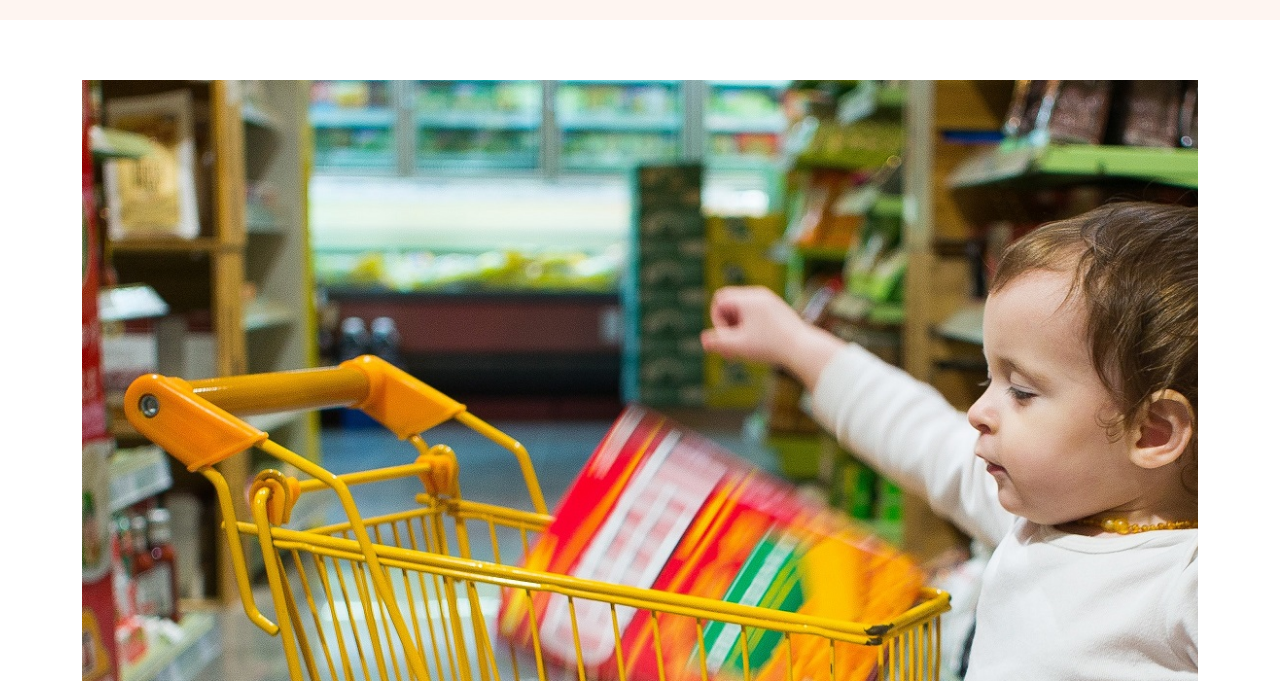
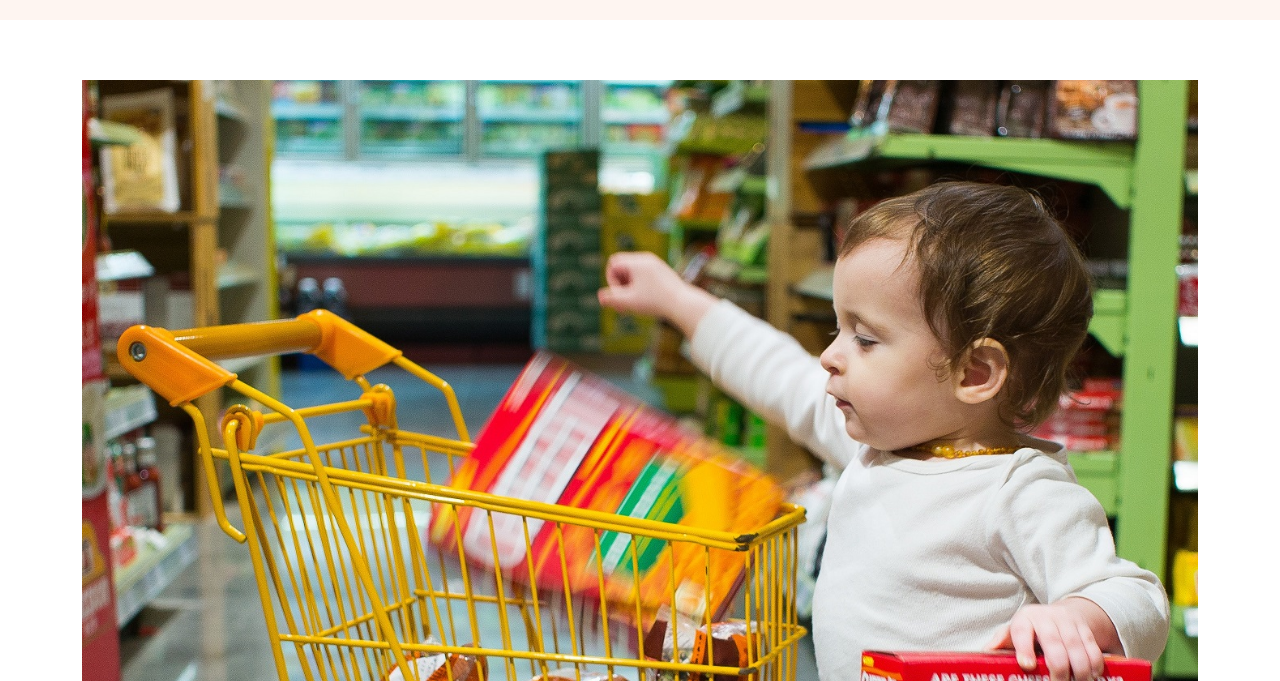
Before and after one commit to glushangks/instabill.github.io, a plain HTML site: page portfolio-details.html in a window 1280 px wide. Shown: the part 119-800 px from the top of the page. Drawn offline with nearby package versions, Linux system fonts and the light colour scheme.

Commit message:
yes
done

```diff
--- a/assets/css/style.css
+++ b/assets/css/style.css
@@ -754,7 +754,8 @@ section {
 
 .portfolio-details .portfolio-details-slider img {
 
-  width: 120%;
+  width: 100%;
+  height: 75%;
     margin-top: 20px;
 }
 
```
